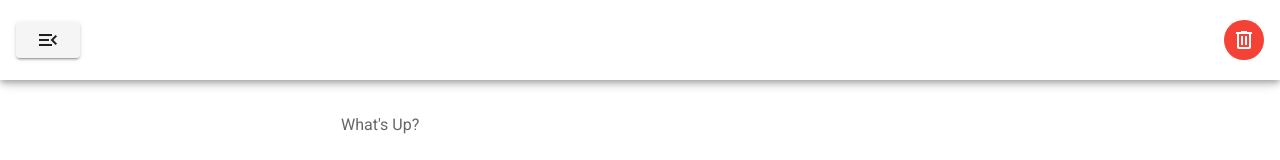
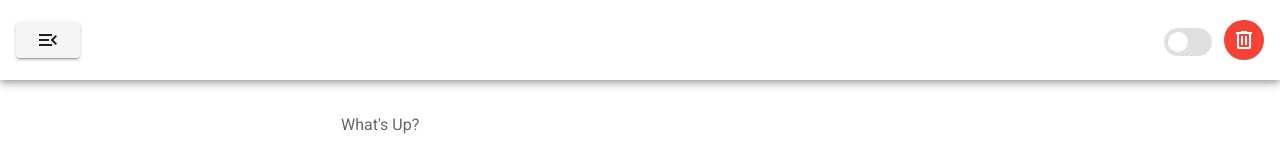
Before and after one commit to sergiohdljr/byConnect, a Vue app: page / in a window 1280 px wide. Shown: the top 160 px of the page. Built offline with nearby package versions, Linux system fonts and the light colour scheme.

Commit message:
feat: dark mode

```diff
--- a/src/App.vue
+++ b/src/App.vue
@@ -1,4 +1,5 @@
 <template>
+  <v-theme-provider root>
     <v-app>
       <v-main>
         <NavBarComponent :data-user="user" :delete-all-posts="DeleteAllPosts" />
@@ -11,6 +12,7 @@
         </v-container>
       </v-main>
     </v-app>
+  </v-theme-provider>
 </template>
 <script>
 import NavBarComponent from "./components/Navigation/NavBarComponent.vue";
--- a/src/components/Navigation/NavBarComponent.vue
+++ b/src/components/Navigation/NavBarComponent.vue
@@ -5,6 +5,9 @@
         <v-btn @click.stop="drawer = !drawer">
           <v-icon>mdi-menu-open</v-icon>
         </v-btn>
+        <div class="swish-theme">
+          <v-switch v-model="$vuetify.theme.dark" inset></v-switch>
+        </div>
       </div>
       <ButtonDeleteAll v-if="isOnTimeline" :delete-all="deleteAllPosts" />
     </v-toolbar>
@@ -79,7 +82,7 @@ export default {
   width: 100%;
   height: 100%;
   display: flex;
-  justify-content: start;
+  justify-content: space-between;
   align-items: center;
   gap: 0.5rem;
 }
@@ -87,4 +90,11 @@ export default {
 .delete-all-button {
   cursor: pointer;
 }
+
+.swish-theme {
+  display: flex;
+  height: 100%;
+  align-items: flex-end;
+  justify-content: center;
+}
 </style>
```
Lines whose indentation alone changed are shown as unchanged.
